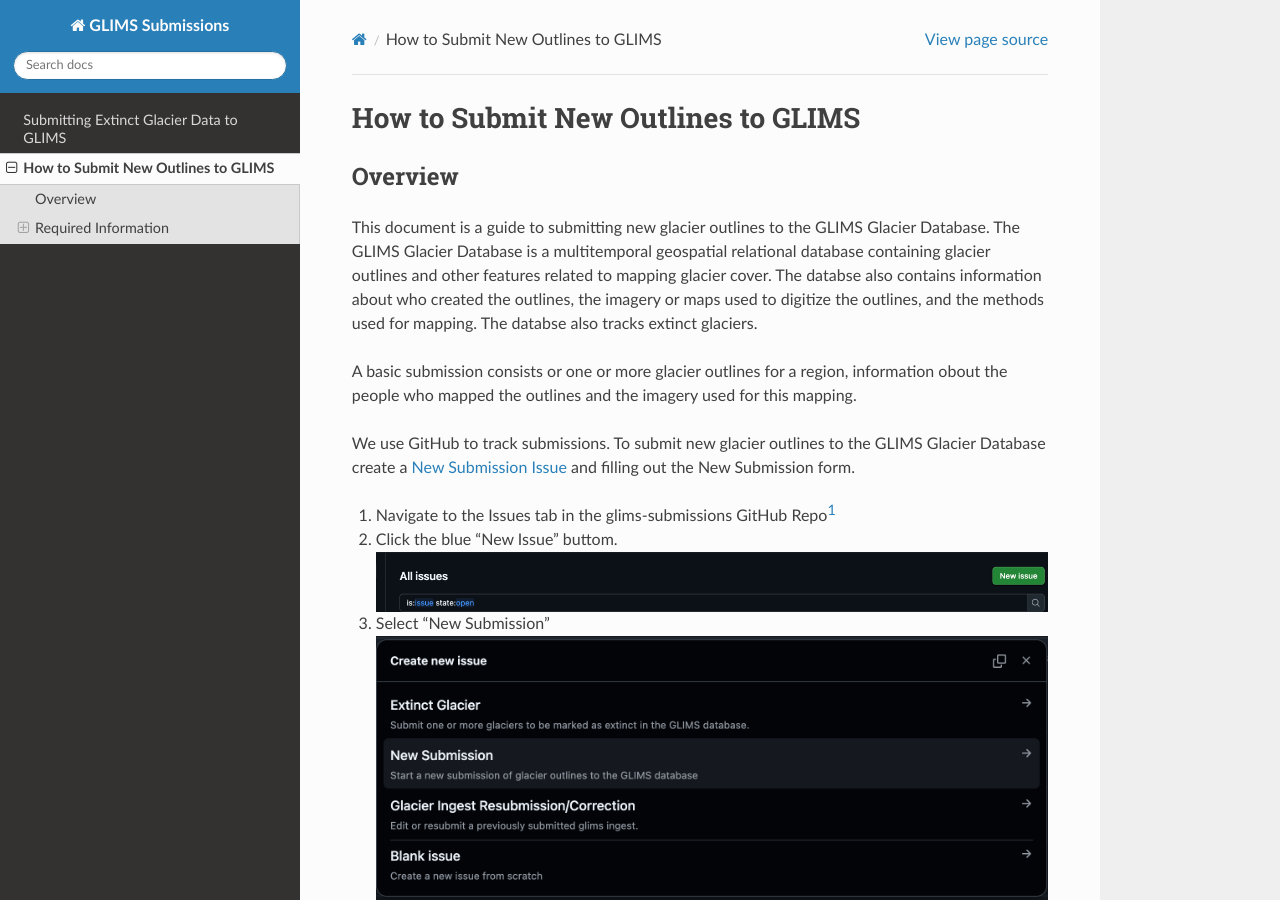
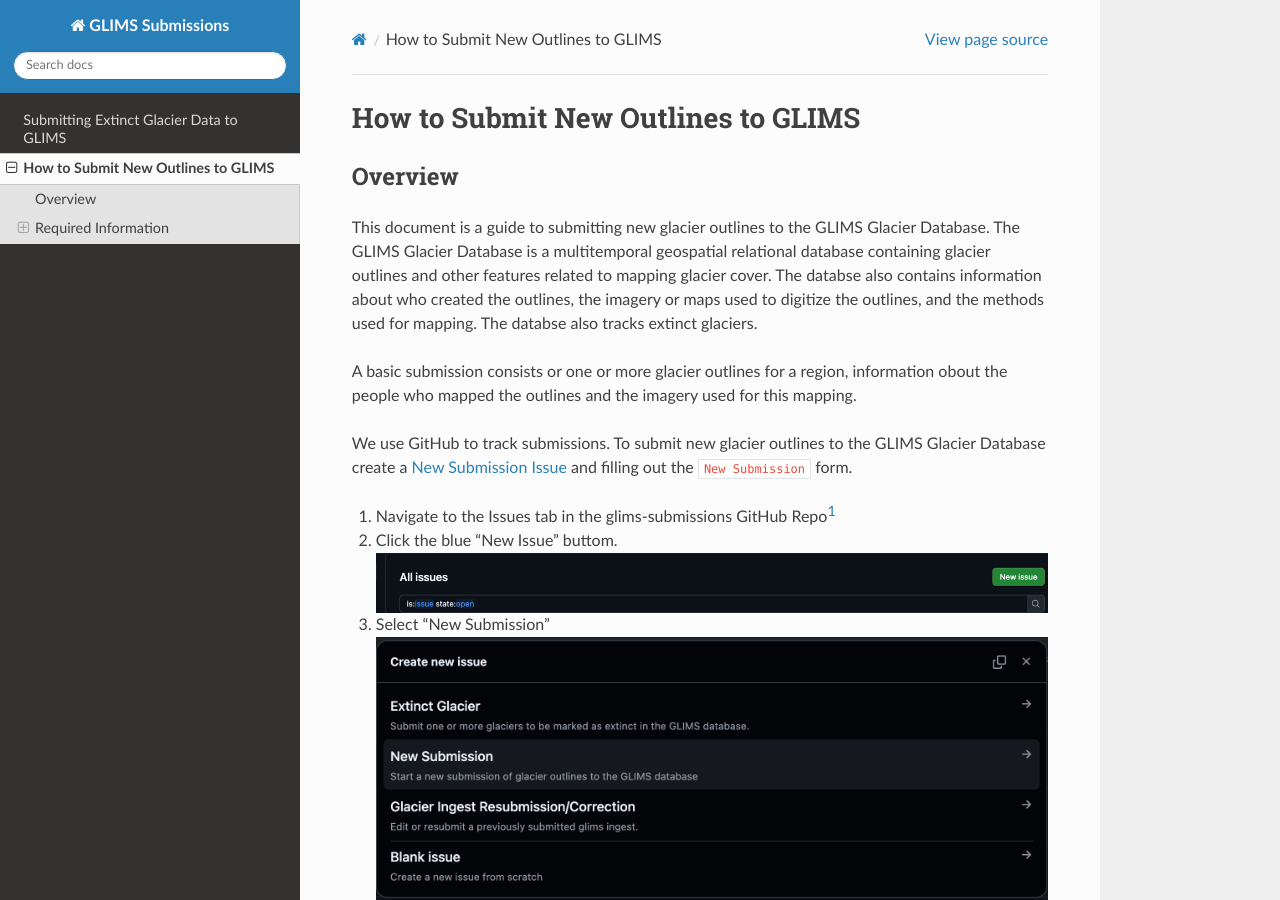
Before and after one commit to glims-nsidc/glims-submissions-docs, a Sphinx documentation site: the page built from docs/submitting_new_outlines.md, in a window 1280 px wide and 900 px high. Built offline with Sphinx 7.4.7 and the Read the Docs theme 3.1.0, drawn with Linux system fonts in a browser that asks for light colours.

Commit message:
update text

```diff
--- a/docs/submitting_new_outlines.md
+++ b/docs/submitting_new_outlines.md
@@ -17,7 +17,7 @@
 We use GitHub to track submissions.  To submit new glacier outlines to
 the GLIMS Glacier Database create a [New Submission
 Issue](https://github.com/glims-nsidc/glims-submissions/issues) and
-filling out the New Submission form.
+filling out the `New Submission` form.
 
 1. Navigate to the Issues tab in the glims-submissions GitHub Repo[^1]
 2. Click the blue "New Issue" buttom.  ![new-issue-button](images/new-issue-button.png)
```
